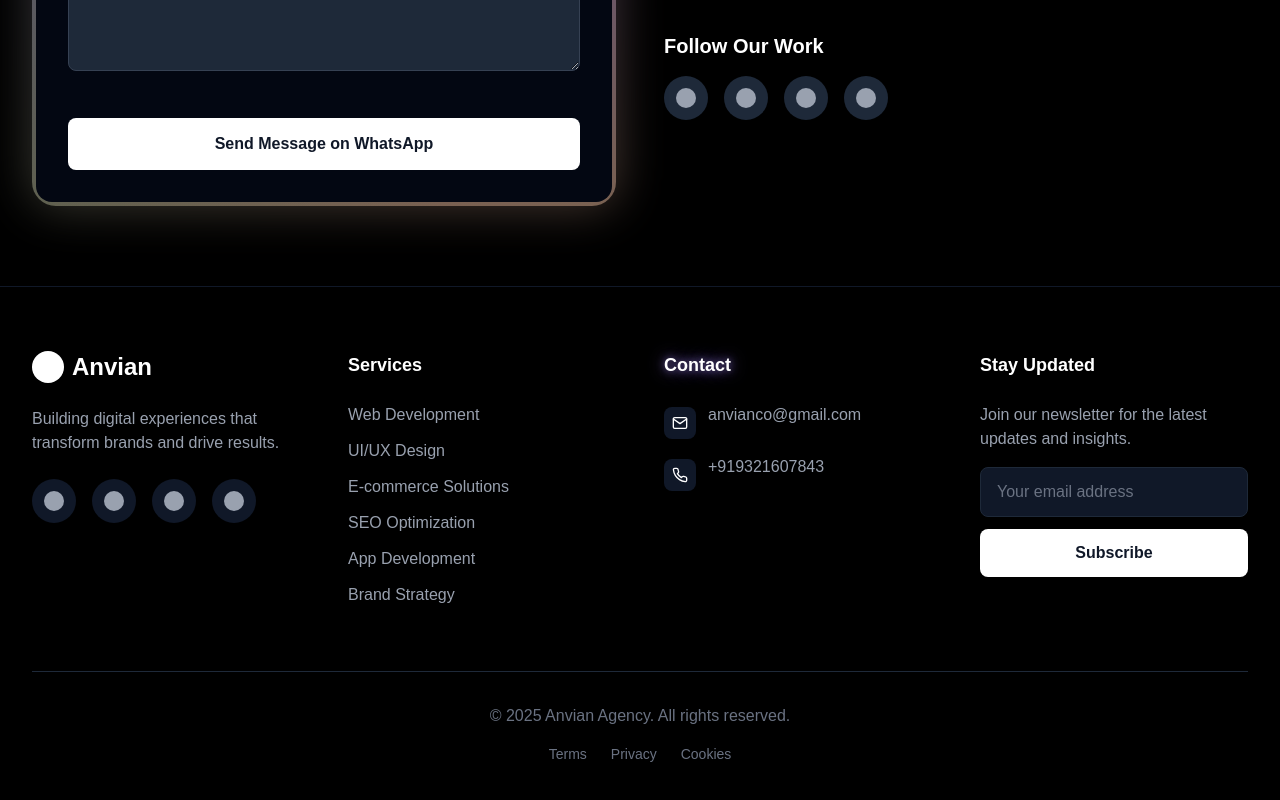
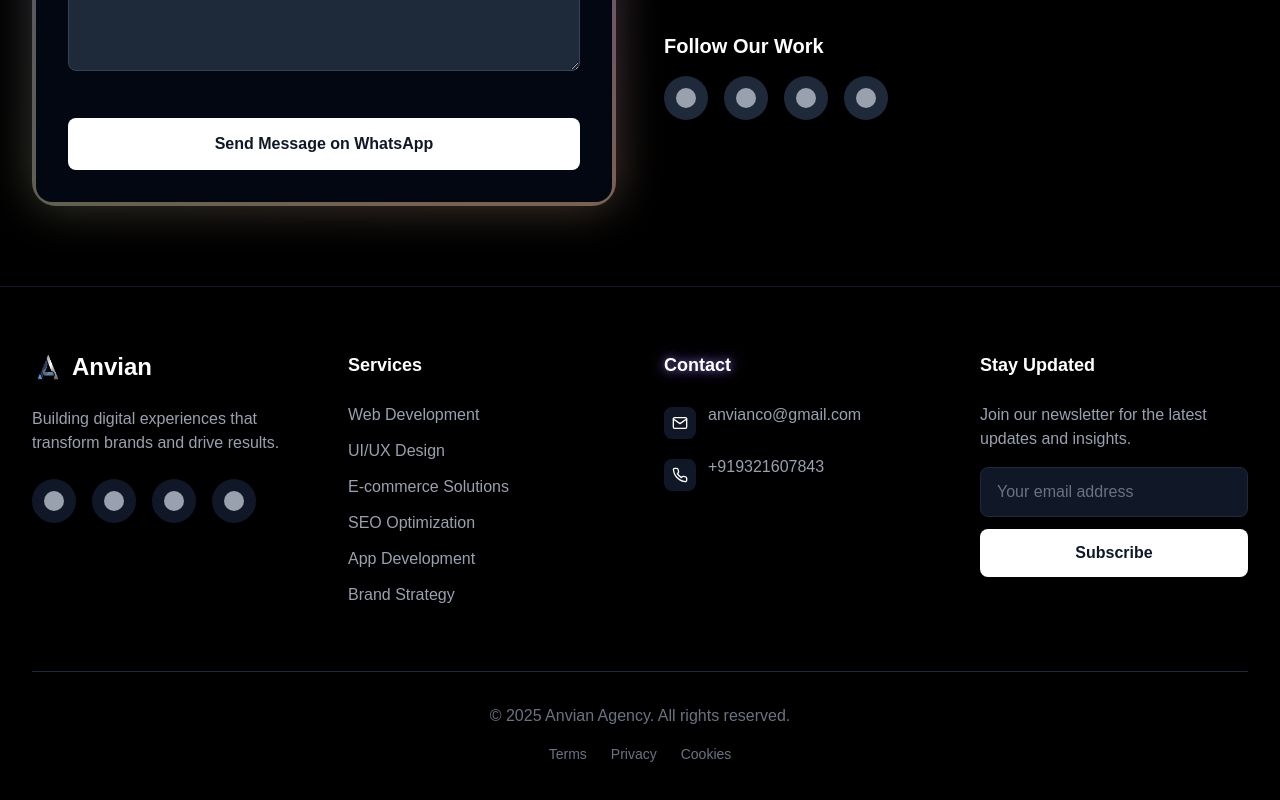
Before and after one commit to Anvian-io/anvian_porfolio, a Next.js app: page / in a window 1280 px wide. Shown: the part 4167-4967 px from the top of the page. Built offline with nearby package versions, Linux system fonts and the light colour scheme; a web font is replaced by a local one.

Commit message:
updated anvian logo

```diff
--- a/src/components/footer/Footer.jsx
+++ b/src/components/footer/Footer.jsx
@@ -3,6 +3,7 @@ import React from "react";
 import { motion } from "framer-motion";
 import { BackgroundGradient } from "../ui/background-gradient";
 import { ColourfulText } from "../ui/colourful-text";
+
 
 export const Footer = () => {
   const currentYear = new Date().getFullYear();
@@ -20,7 +21,9 @@ export const Footer = () => {
               transition={{ duration: 0.5 }}
             >
               <div className="flex items-center space-x-2">
-                <div className="bg-white w-8 h-8 rounded-full" />
+                {/* <div className="bg-white w-8 h-8 rounded-full" /> */}
+                <img src="/avain2.png" alt="Anvain Logo" className=" w-8 h-8 rounded-full" />
+
                 <span className="text-2xl font-bold text-white">Anvian</span>
               </div>
             </motion.div>
@@ -95,6 +98,7 @@ export const Footer = () => {
               </li>
               {/* <li className="flex items-start space-x-3">
                 <div className="mt-1 bg-gray-900 p-2 rounded-lg">
+
                   <LocationIcon />
                 </div>
                 <span className="text-gray-400">
```
Also changed, not shown: public/avain2.png (added).
